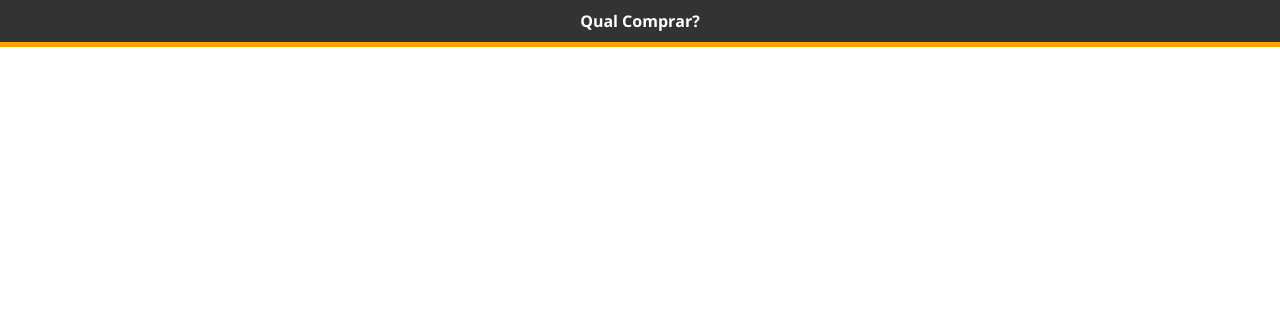
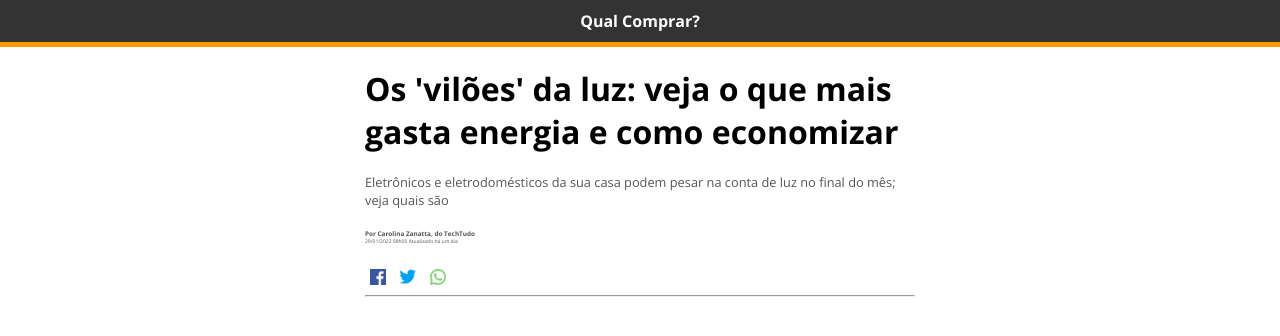
Before and after one commit to borgesrafael/modelo-noticia, a plain HTML site: page index.html in a window 1280 px wide. Drawn offline with nearby package versions, Linux system fonts and the light colour scheme.

Commit message:
header done

```diff
--- a/index.html
+++ b/index.html
@@ -21,8 +21,19 @@
     <div id="barra"></div>
 
     <header>
-
-
+        <div id="header">
+            <h1>Os 'vilões' da luz: veja o que mais gasta energia e como economizar</h1>
+            <p id="sub">
+                Eletrônicos e eletrodomésticos da sua casa podem pesar na conta de luz
+                no final do mês; veja quais são
+            </p>
+            <p id="autor">Por Carolina Zanatta, do TechTudo</p>
+            <p id="data">29/01/2022 08h00 Atualizado há um dia</p>
+            <img src="images/facebook.png" alt="logo do facebook" class="logo">
+            <img src="images/twitter.png" alt="logo do twitter" class="logo">
+            <img src="images/whatsapp.png" alt="logo do zap" class="logo">
+                <hr>
+        </div>
     </header>
     <main>
 
--- a/styles/style.css
+++ b/styles/style.css
@@ -26,6 +26,46 @@ html, body{
 }
 
 #barra{
-    background-color: orange;
+    background-color: rgb(255, 155, 0);
     height: 5px;
 }
+
+#header{
+    width: 550px;
+    margin-left: auto;
+    margin-right: auto;
+    margin-top: 20px;
+}
+
+h1{
+    margin-bottom: 20px;
+    font-weight: bolder;
+}
+
+#sub{
+    margin-bottom: 20px;
+    font-size: .8em;
+    color: #555;
+}
+
+#autor{
+    color: #555;
+    font-weight: 700;
+    font-size: .4em;
+}
+
+#data{
+    color: #555;
+    font-weight: 100;
+    font-size: 5px;
+    margin-bottom: 20px;
+}
+
+.logo{
+    padding: 5px;
+    width: 16px;
+}
+
+hr{
+    color: #555;
+}
```
